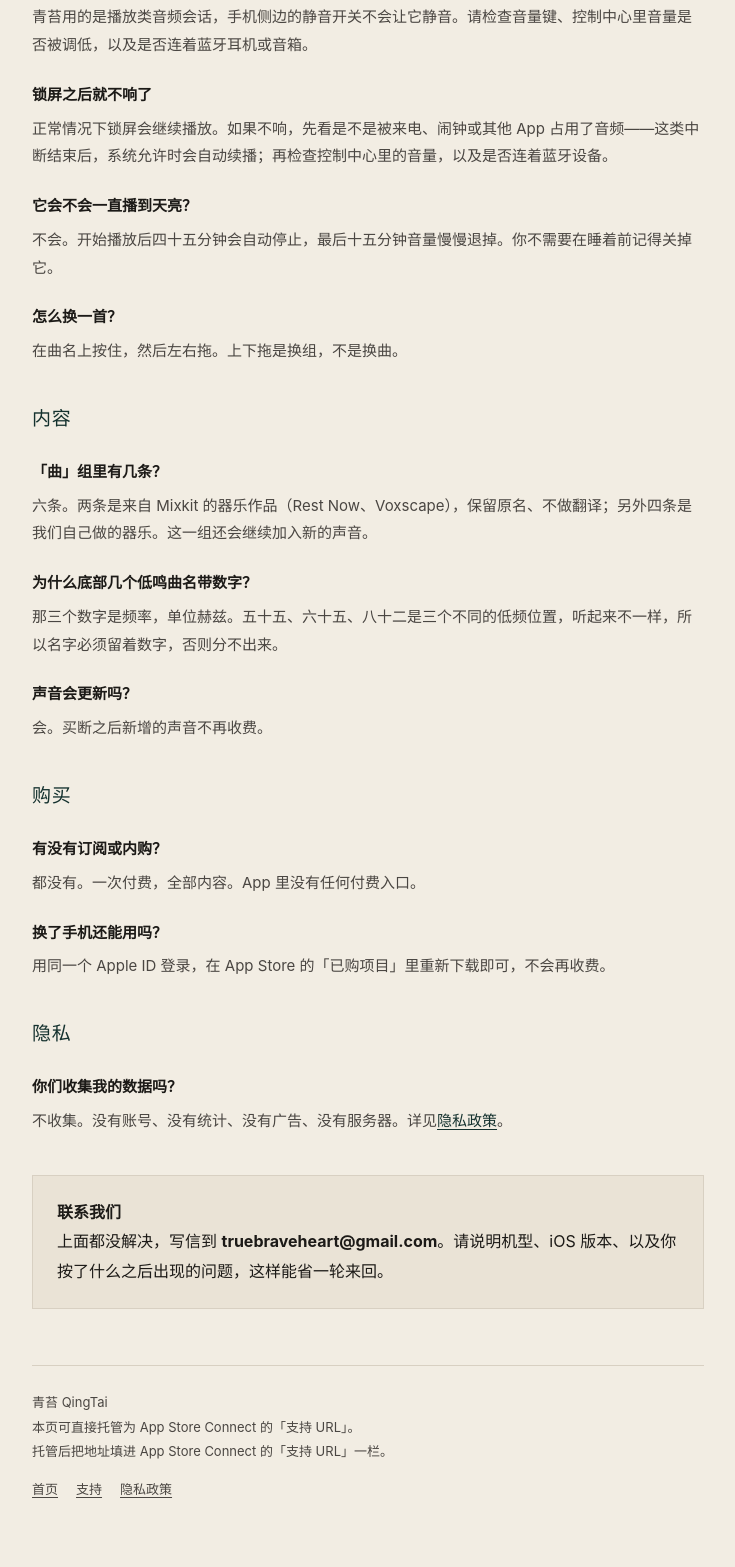
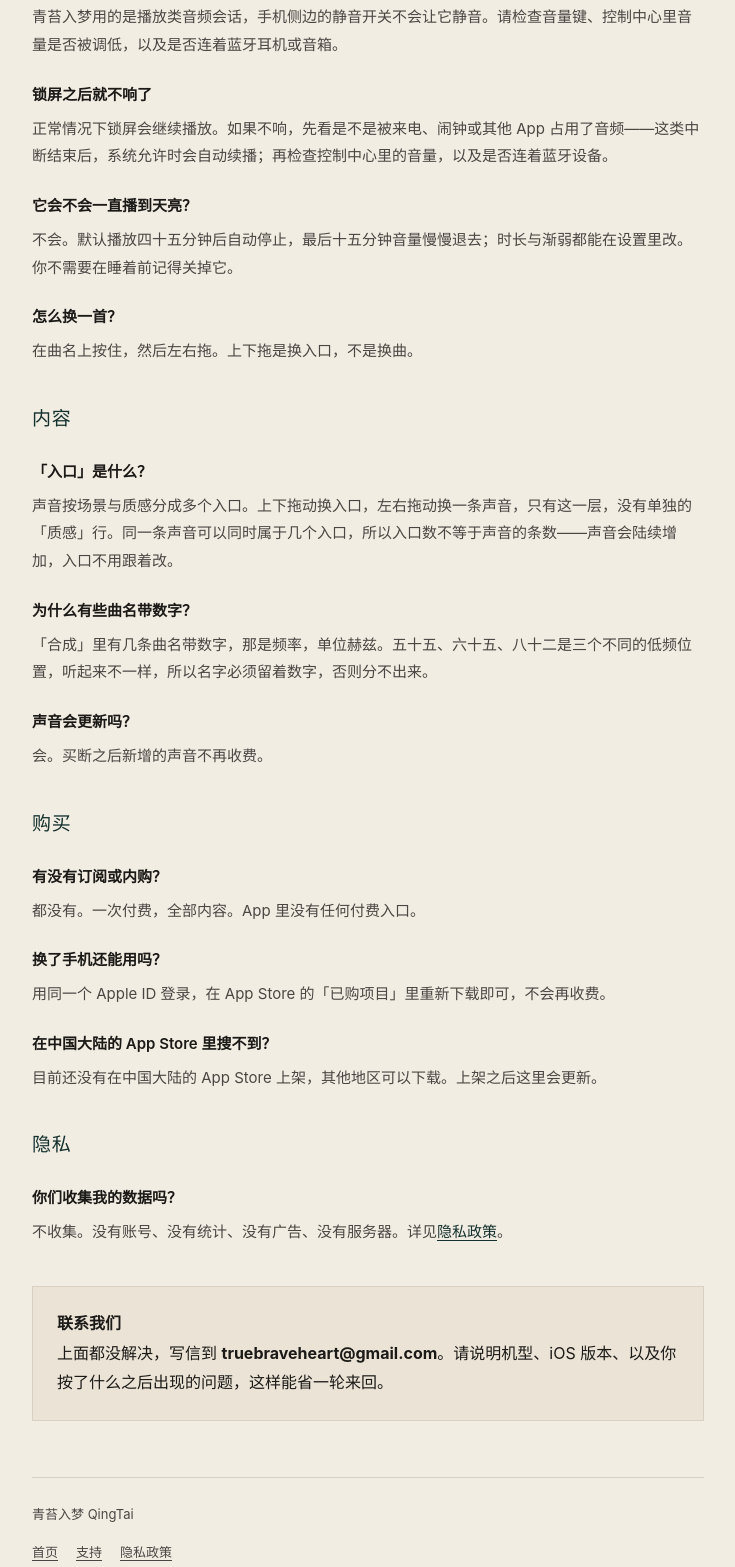
Before and after one commit to keepallsimple/pubsites, a plain HTML site: page qingtai/support.html in a window 1280 px wide. Shown: the part 409-1976 px from the top of the page, without its empty margins (272-1007 px from the left). Drawn offline with Linux system fonts and the light colour scheme.

Commit message:
Update QingTai pages: final name and mainland China availability

```diff
--- a/qingtai/support.html
+++ b/qingtai/support.html
@@ -3,10 +3,10 @@
 <head>
 <meta charset="utf-8">
 <meta name="viewport" content="width=device-width, initial-scale=1">
-<meta name="description" content="青苔 QingTai 使用支持：播放、内容、购买与隐私的常见问题，以及联系邮箱。">
+<meta name="description" content="青苔入梦 QingTai 使用支持：播放、内容、购买与隐私的常见问题，以及联系邮箱。">
 <meta name="color-scheme" content="light dark">
 <meta name="theme-color" content="#14312E">
-<title>支持 · 青苔 QingTai</title>
+<title>支持 · 青苔入梦 QingTai</title>
 <link rel="icon" href="./favicon.png" type="image/png">
 <style>
   :root{
@@ -74,7 +74,7 @@
 
   <header>
     <h1>支持</h1>
-    <div class="meta">青苔 QingTai</div>
+    <div class="meta">青苔入梦 QingTai</div>
   </header>
 
   <p class="lead">大多数问题在这几行里就能解决。找不到答案就往下翻到「联系我们」。</p>
@@ -82,24 +82,24 @@
   <h2>播放</h2>
 
   <h3>按了播放，为什么没有声音？</h3>
-  <p class="ans">青苔用的是播放类音频会话，手机侧边的静音开关不会让它静音。请检查音量键、控制中心里音量是否被调低，以及是否连着蓝牙耳机或音箱。</p>
+  <p class="ans">青苔入梦用的是播放类音频会话，手机侧边的静音开关不会让它静音。请检查音量键、控制中心里音量是否被调低，以及是否连着蓝牙耳机或音箱。</p>
 
   <h3>锁屏之后就不响了</h3>
   <p class="ans">正常情况下锁屏会继续播放。如果不响，先看是不是被来电、闹钟或其他 App 占用了音频——这类中断结束后，系统允许时会自动续播；再检查控制中心里的音量，以及是否连着蓝牙设备。</p>
 
   <h3>它会不会一直播到天亮？</h3>
-  <p class="ans">不会。开始播放后四十五分钟会自动停止，最后十五分钟音量慢慢退掉。你不需要在睡着前记得关掉它。</p>
+  <p class="ans">不会。默认播放四十五分钟后自动停止，最后十五分钟音量慢慢退去；时长与渐弱都能在设置里改。你不需要在睡着前记得关掉它。</p>
 
   <h3>怎么换一首？</h3>
-  <p class="ans">在曲名上按住，然后左右拖。上下拖是换组，不是换曲。</p>
+  <p class="ans">在曲名上按住，然后左右拖。上下拖是换入口，不是换曲。</p>
 
   <h2>内容</h2>
 
-  <h3>「曲」组里有几条？</h3>
-  <p class="ans">六条。两条是来自 Mixkit 的器乐作品（Rest Now、Voxscape），保留原名、不做翻译；另外四条是我们自己做的器乐。这一组还会继续加入新的声音。</p>
+  <h3>「入口」是什么？</h3>
+  <p class="ans">声音按场景与质感分成多个入口。上下拖动换入口，左右拖动换一条声音，只有这一层，没有单独的「质感」行。同一条声音可以同时属于几个入口，所以入口数不等于声音的条数——声音会陆续增加，入口不用跟着改。</p>
 
-  <h3>为什么底部几个低鸣曲名带数字？</h3>
-  <p class="ans">那三个数字是频率，单位赫兹。五十五、六十五、八十二是三个不同的低频位置，听起来不一样，所以名字必须留着数字，否则分不出来。</p>
+  <h3>为什么有些曲名带数字？</h3>
+  <p class="ans">「合成」里有几条曲名带数字，那是频率，单位赫兹。五十五、六十五、八十二是三个不同的低频位置，听起来不一样，所以名字必须留着数字，否则分不出来。</p>
 
   <h3>声音会更新吗？</h3>
   <p class="ans">会。买断之后新增的声音不再收费。</p>
@@ -112,6 +112,9 @@
   <h3>换了手机还能用吗？</h3>
   <p class="ans">用同一个 Apple ID 登录，在 App Store 的「已购项目」里重新下载即可，不会再收费。</p>
 
+  <h3>在中国大陆的 App Store 里搜不到？</h3>
+  <p class="ans">目前还没有在中国大陆的 App Store 上架，其他地区可以下载。上架之后这里会更新。</p>
+
   <h2>隐私</h2>
 
   <h3>你们收集我的数据吗？</h3>
@@ -123,9 +126,7 @@
   </div>
 
   <footer>
-    青苔 QingTai<br>
-    本页可直接托管为 App Store Connect 的「支持 URL」。<br>
-    托管后把地址填进 App Store Connect 的「支持 URL」一栏。
+    青苔入梦 QingTai
     <nav>
       <a href="./index.html">首页</a>
       <a href="./support.html">支持</a>
```
Also changed, not shown: qingtai/index.html (+5 -5 lines), qingtai/privacy.html (+6 -6 lines).
